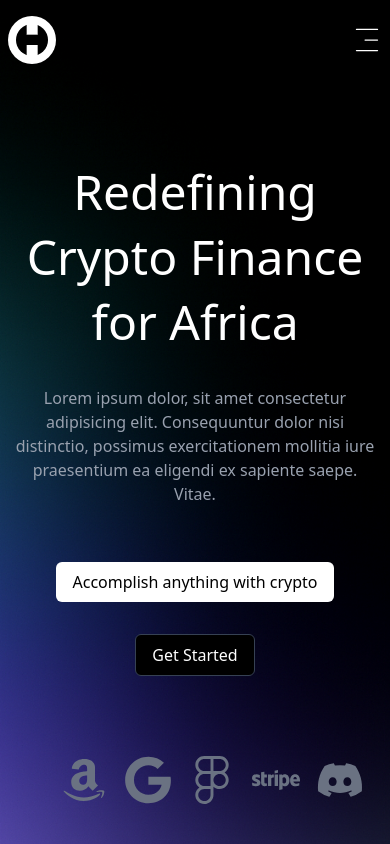
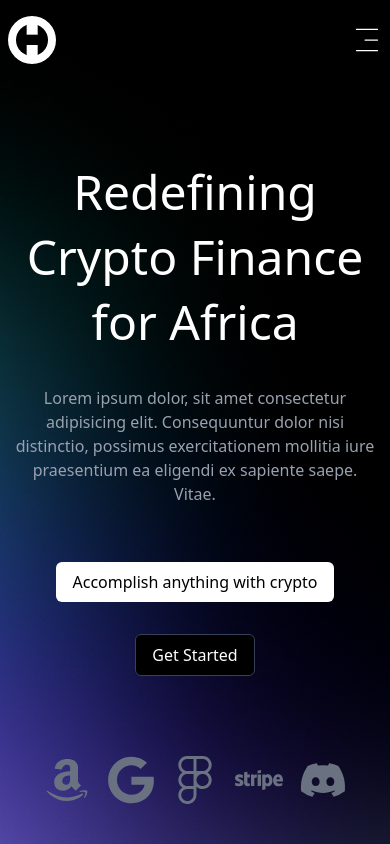
Before and after one commit to boatengjephthah27/heiroglf, a React (Vite) app: page / in a window 390 px wide. Shown: the top 844 px of the page. Built offline with nearby package versions, Linux system fonts and the light colour scheme.

Commit message:
Update Hero component layout for improved responsiveness by adjusting the justify class in the main container.

```diff
--- a/src/views/Hero.tsx
+++ b/src/views/Hero.tsx
@@ -43,7 +43,7 @@ const Hero = () => {
           className='border border-gray-700'
         />
       </m.div>
-      <div className='flex items-center justify-between gap-4 mt-12 w-full px-12'>
+      <div className='flex items-center justify-center md:justify-between gap-4 mt-12 w-full px-12'>
         {clients.map((client, index) => (
           <m.div
             key={client.icon.name}
```
